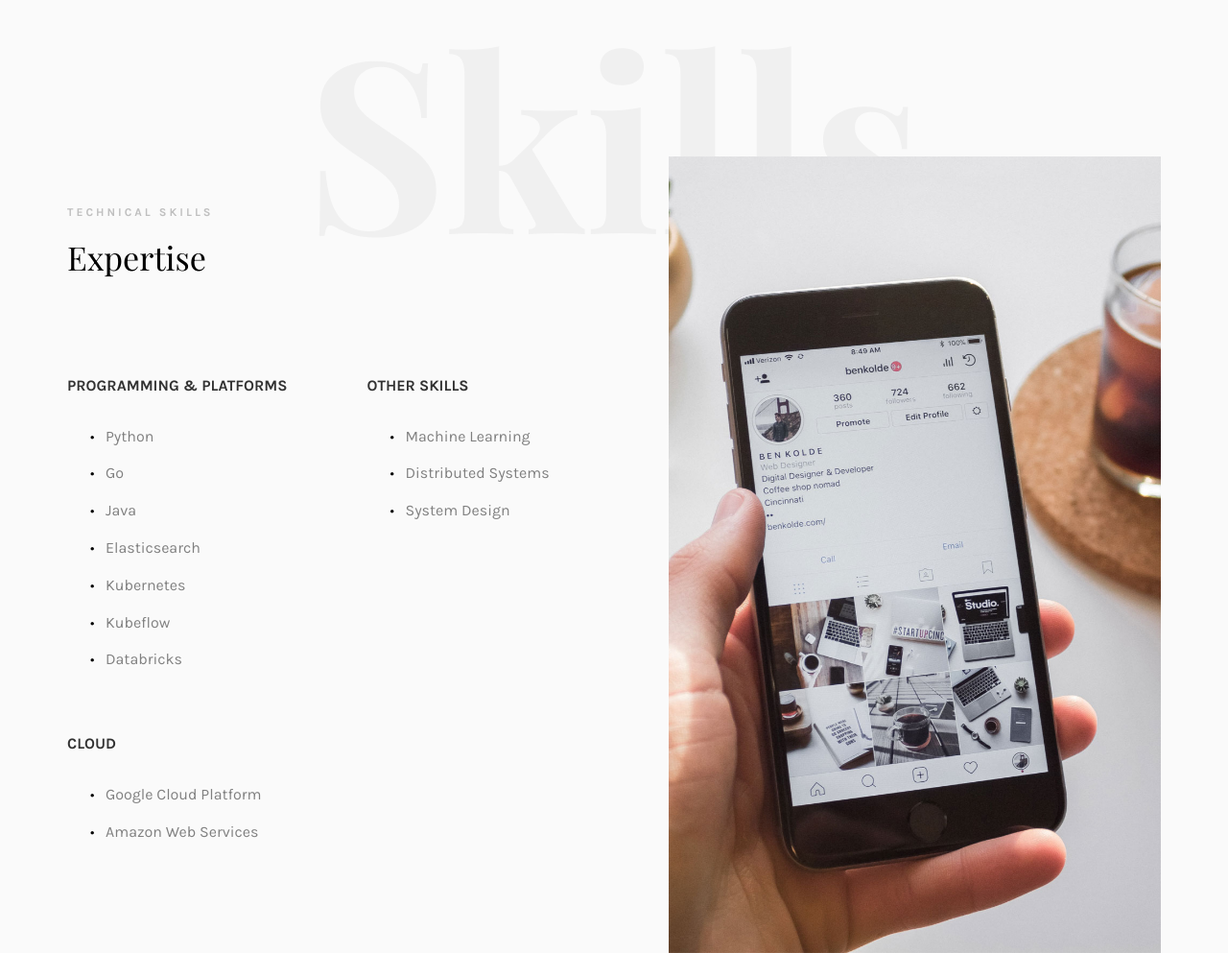
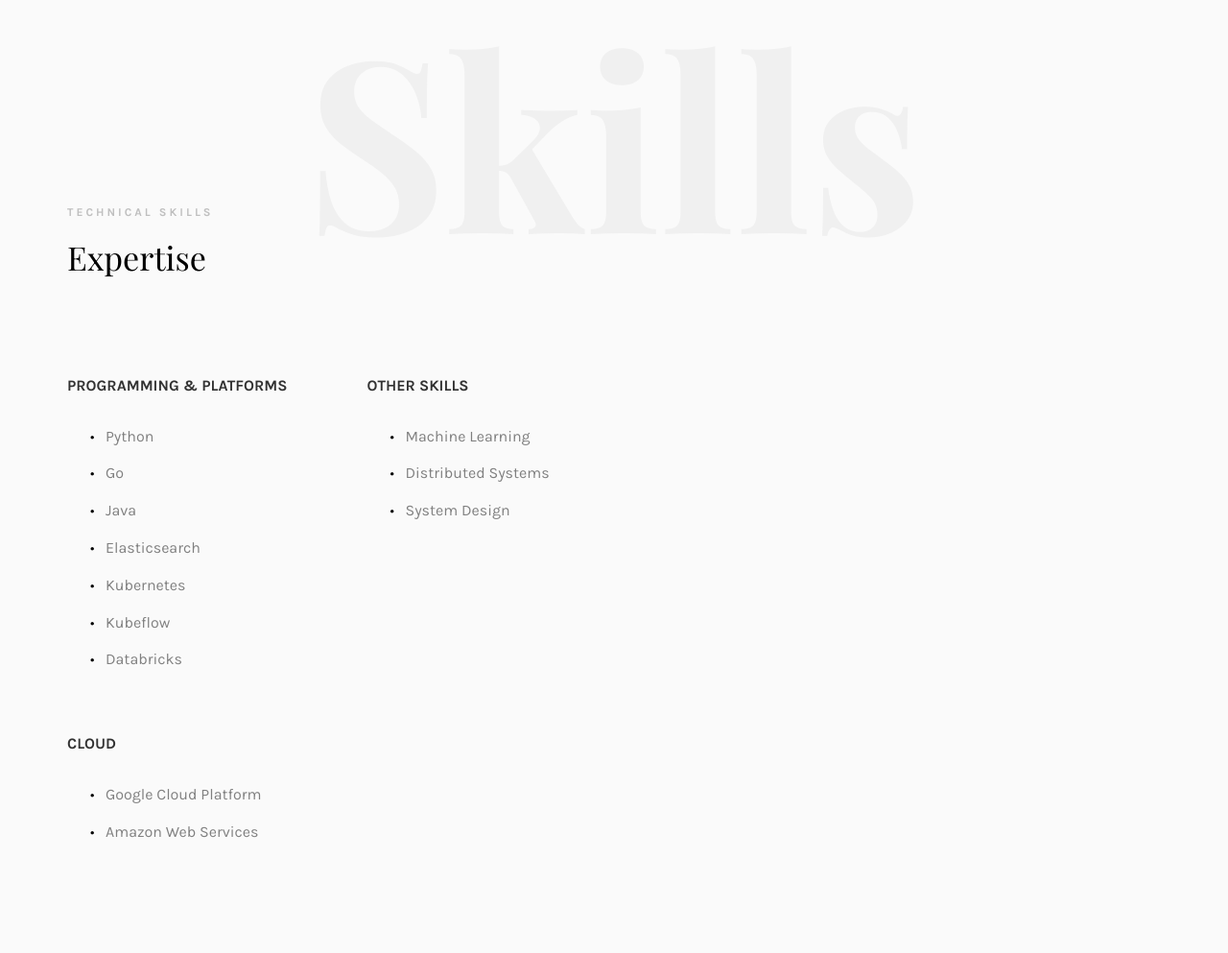
Before and after one commit to misterciput/personal-profile, a plain HTML site: page index.html in a window 1280 px wide. Shown: the part 776-1769 px from the top of the page at 96% size. Drawn offline with nearby package versions, Linux system fonts and the light colour scheme; files whose address does not match are found by name; a web font is replaced by a local one.

Commit message:
remove photo

```diff
--- a/index.html
+++ b/index.html
@@ -132,8 +132,6 @@
 									</div>
 								</div>
 							</div>
-						</div>
-						<div class="one-forth services-img" style="background-image: url(images/services-img-1.jpg);">
 						</div>
 					</div>
 				</div>
```
